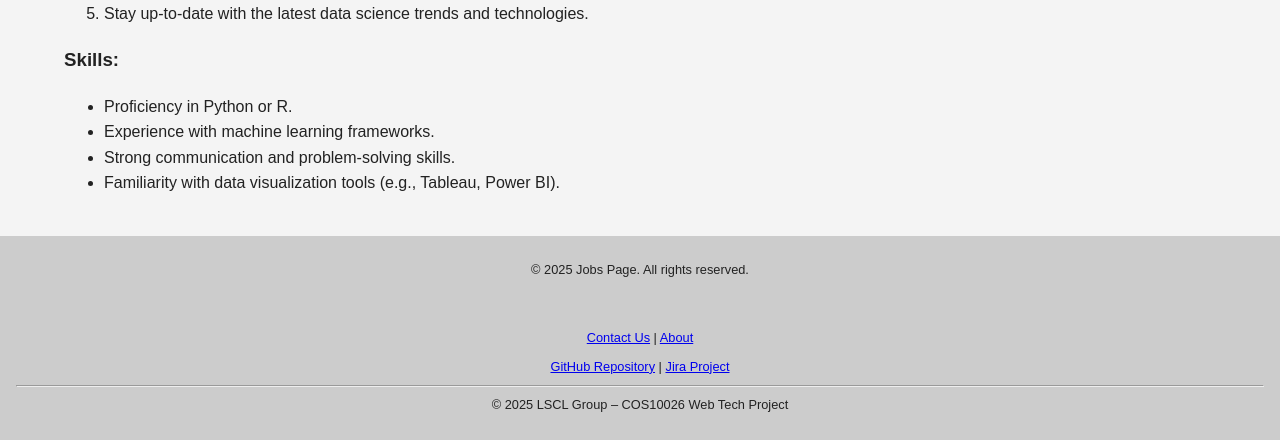
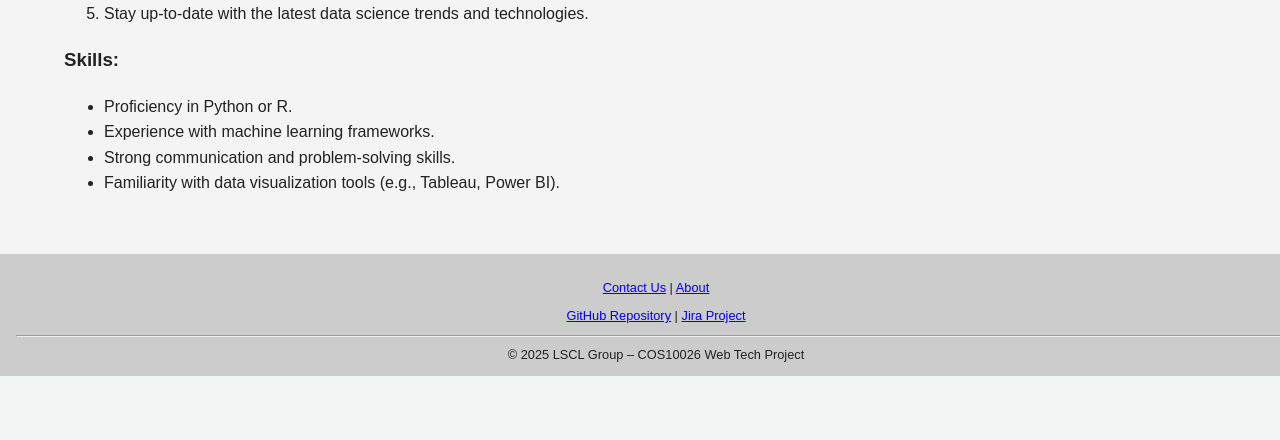
Before and after one commit to Madaa1Uchiha/ProjectP1, a PHP site: page /Jobs.html in a window 1280 px wide. Shown: the part 1246-1686 px from the top of the page. After the commit the page ends 1622 px from the top, so only its background shows below. Run offline with PHP 8.4, Linux system fonts and the light colour scheme.

Commit message:
Commit Footer Fix

```diff
--- a/styles/styles.css
+++ b/styles/styles.css
@@ -1,4 +1,8 @@
 /* General Layout */
+html{
+  position: relative;
+  min-height: 100%;
+}
 body {
     font-family: Arial, sans-serif;
     margin: 0;
@@ -6,6 +10,7 @@
     background-color: #f4f4f4;
     color: #222;
     line-height: 1.6;
+    margin-bottom: 140px; /* Space for footer */
   }
 
   /* Header and Navigation */
@@ -37,10 +42,14 @@
 
   /* Footer */
   footer {
+    position: absolute;
     background-color: #ccc;
     text-align: center;
     padding: 1rem;
     font-size: 0.9rem;
+    bottom: 0;
+    width: 100%;
+    height: 90px;
   }
 
   /* Index Page */
```
